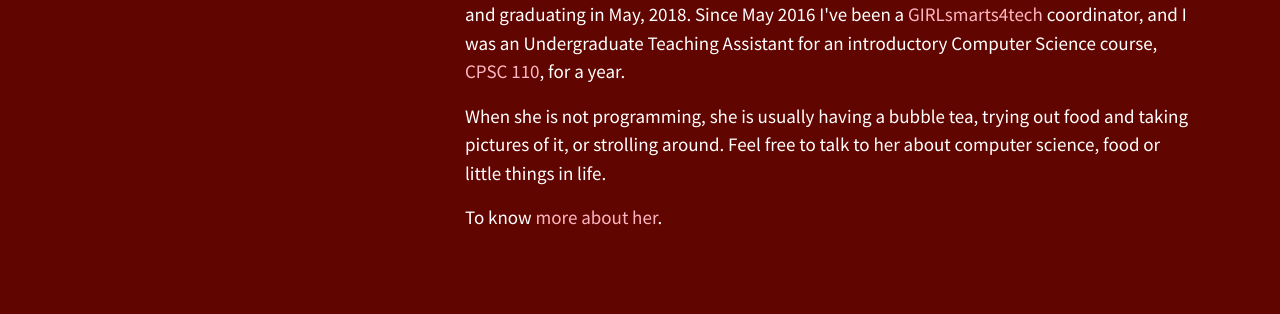
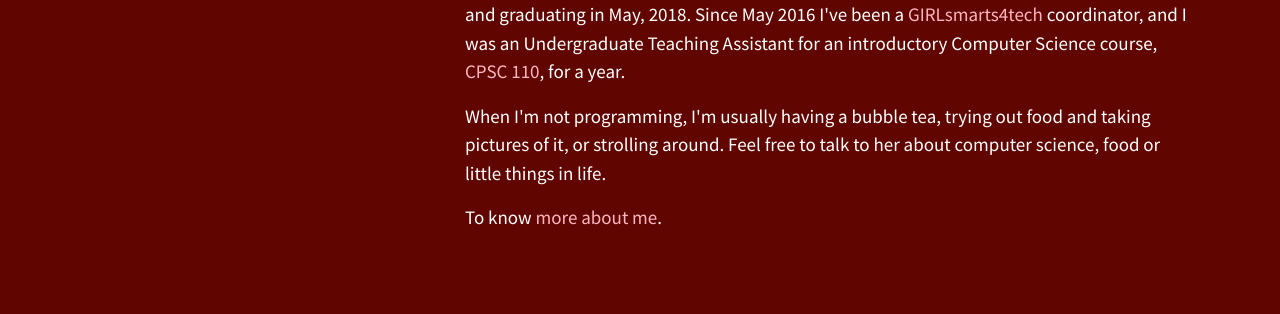
Before and after one commit to 42mandychen/42mandychen.github.io, a Jekyll site: the page built from index.html, in a window 1280 px wide. Shown: the part 451-765 px from the top of the page. Built offline with Jekyll 4.4.1, drawn with Linux system fonts in a browser that asks for light colours; nearby versions of some CDN libraries.

Commit message:
Update homepage intro

```diff
--- a/index.html
+++ b/index.html
@@ -20,9 +20,11 @@ title: Mandy Chen
 					 GIRLsmarts4tech
 				 </a> coordinator, and I was an Undergraduate Teaching Assistant for an introductory Computer Science course, <a href="https://sites.google.com/site/ubccpsc110/" class="intext-link" target="_blank">CPSC 110</a>, for a year.
 			</p>
-			<p>When she is not programming, she is usually having a bubble tea, trying out food and taking pictures of it, or strolling around. Feel free to talk to her about computer science, food or little things in life.</p>
+			<p>When I'm not programming, I'm usually having a bubble tea, trying out food and taking pictures of it, or strolling around. Feel free to talk to her about computer science, food or little things in life.</p>
 
-			<p>To know <a href="{{ site.url }}/about" class="intext-link">more about her</a>.</p>
+			<p>To know <a href="{{ site.url }}/about" class="intext-link">more about me</a>.</p>
+
+
 
 		</div>
 	</div>
```
